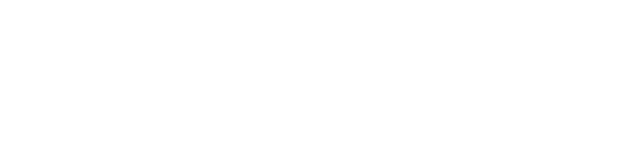
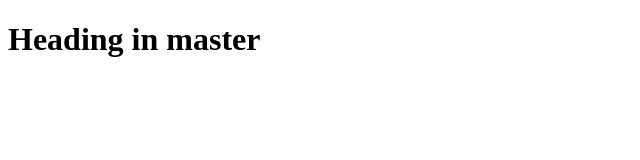
Before and after one commit to abhisekill/git-one, a plain HTML site: page index.html in a window 1280 px wide. Shown: the whole page, without its empty margins (0-640 px from the left). Drawn offline with Linux system fonts and the light colour scheme.

Commit message:
added heading in index file

```diff
--- a/index.html
+++ b/index.html
@@ -5,6 +5,6 @@
     <title>Title added</title>
   </head>
   <body>
-
+    <h1>Heading in master</h1>
   </body>
 </html>
```
